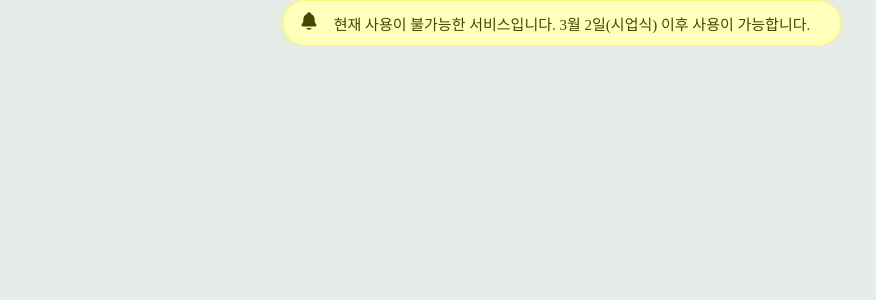
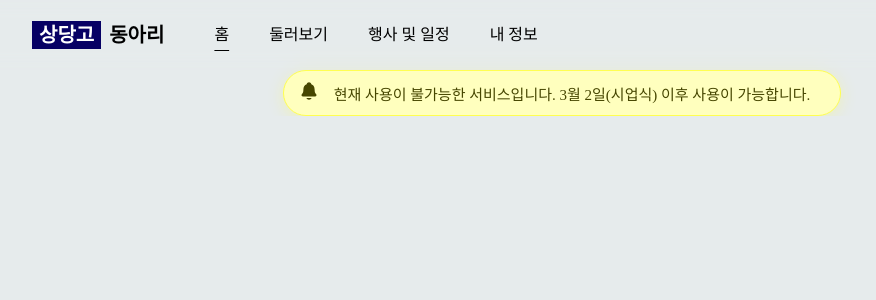
Before and after one commit to InfiniteBuffe/sangdango-frontend, a Next.js app: page /service/club/home in a window 1280 px wide. Shown: the top 300 px of the page, without its empty margins (78-954 px from the left). Built offline with nearby package versions, Linux system fonts and the light colour scheme; a web font is replaced by a local one.

Commit message:
오류 수정 2

```diff
--- a/components/BottomNav.js
+++ b/components/BottomNav.js
@@ -23,7 +23,7 @@ const BottomNav = (props) => {
         { id: 3, name: '행사 및 일정', path_name: 'plan', icon: <IoCalendarClearOutline size={25} />, active: <IoCalendarClear size={25} /> },
         { id: 2, name: '내 정보', path_name: 'my', icon: <IoPersonOutline size={25} />, active: <IoPerson size={25} /> },
     ]
-    const current_service = ['club']
+    const current_service = { 'club': true }
     const current_service_title = {
         club: '동아리'
     }
@@ -33,7 +33,7 @@ const BottomNav = (props) => {
     const path = now_path.split('/')
 
     useEffect(() => {
-        if (path[1] == 'service' && path[2] in current_service) {
+        if (path[1] == 'service' && path[2] in current_service && current_service[path[2]]) {
             setViewHeader(true)
         } else {
             setViewHeader(false)
--- a/components/ServiceHeader.js
+++ b/components/ServiceHeader.js
@@ -17,7 +17,7 @@ const ServiceHeader = (props) => {
         setDrawerOpen(change)
     }
     const router = useRouter()
-    const current_service = ['club']
+    const current_service = { 'club': true }
     const current_service_title = {
         club: '동아리'
     }
@@ -35,7 +35,7 @@ const ServiceHeader = (props) => {
     const path = now_path.split('/')
 
     useEffect(() => {
-        if (path[1] == 'service' && path[2] in current_service) {
+        if (path[1] == 'service' && path[2] in current_service && current_service[path[2]]) {
             setViewHeader(true)
             setTitle(current_service_title[path[2]])
         } else {
```
